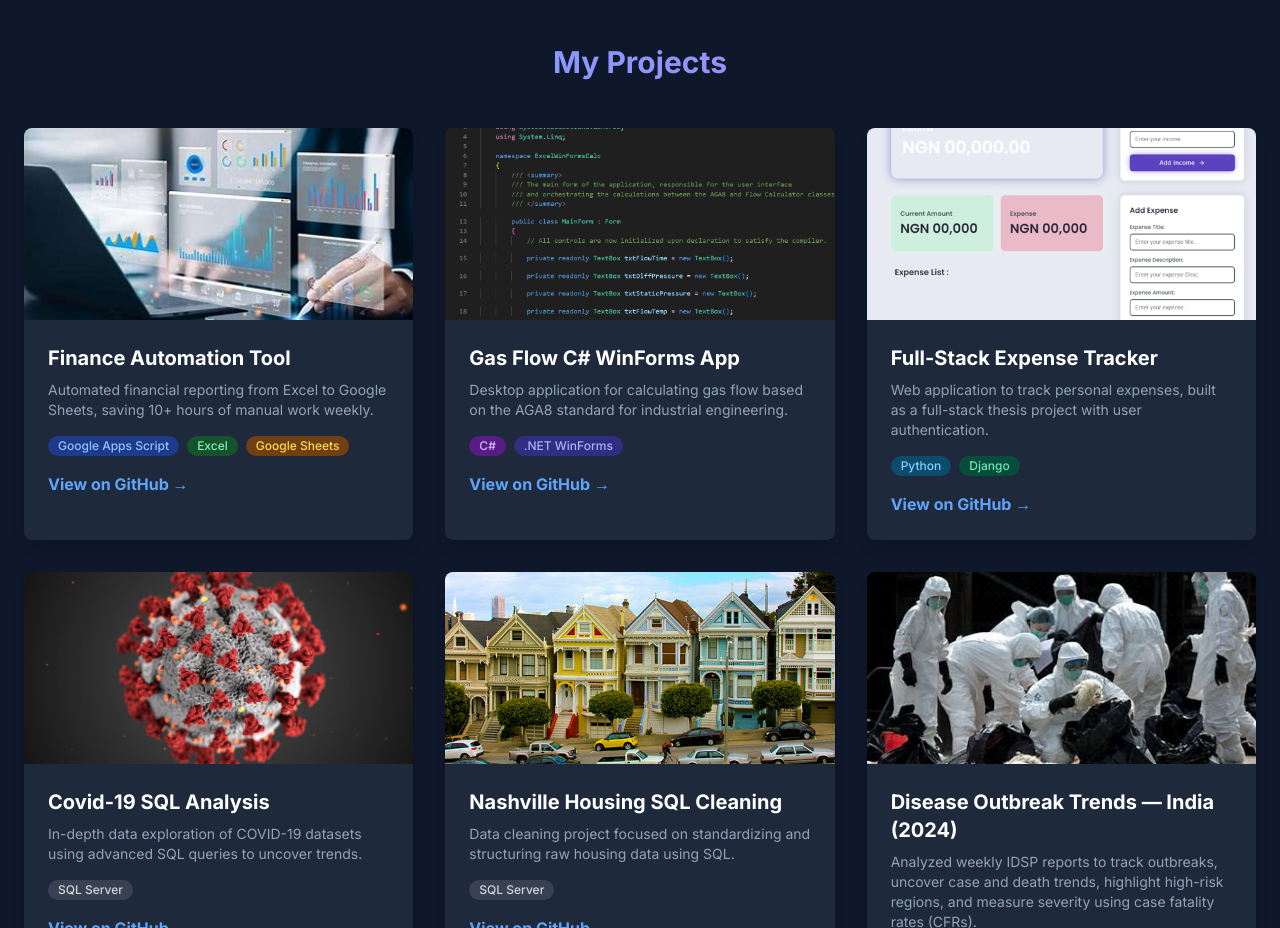
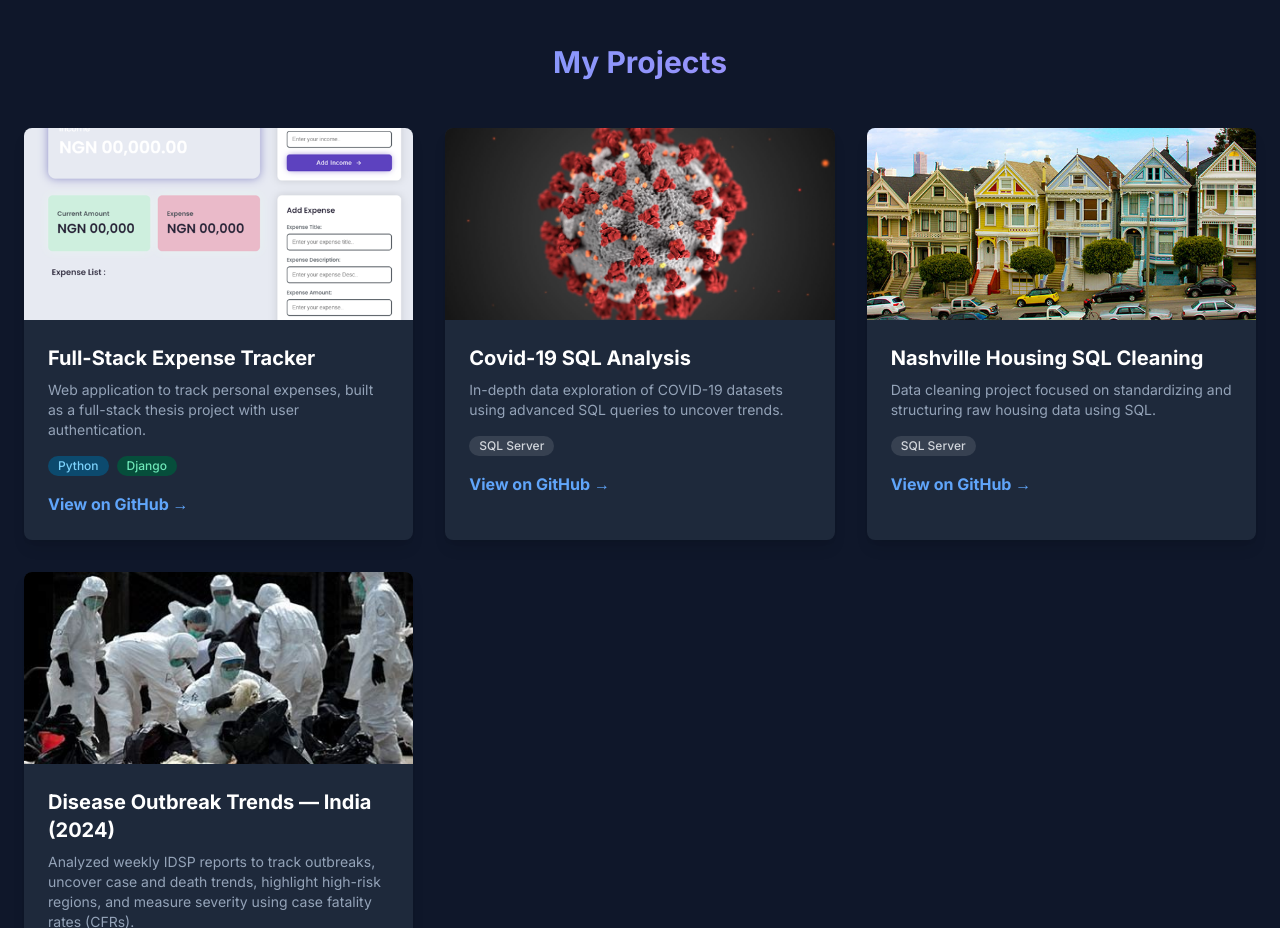
Before and after one commit to Xomie1/tobi, a plain HTML site: page index.html in a window 1280 px wide. Shown: the part 1260-2188 px from the top of the page. Drawn offline with nearby package versions, Linux system fonts and the light colour scheme.

Commit message:
Update index.html

```diff
--- a/index.html
+++ b/index.html
@@ -251,7 +251,7 @@
             style="perspective: 1000px"
           >
             <!-- Project 1 -->
-            <div
+            <!-- <div
               class="project-card bg-slate-800 rounded-lg shadow-lg overflow-hidden reveal"
             >
               <img
@@ -289,7 +289,7 @@
                 >
               </div>
             </div>
-            <!-- Project 2 -->
+             Project 2 --
             <div
               class="project-card bg-slate-800 rounded-lg shadow-lg overflow-hidden reveal"
               style="transition-delay: 100ms"
@@ -324,7 +324,7 @@
                   >View on GitHub &rarr;</a
                 >
               </div>
-            </div>
+            </div> -->
             <!-- Project 3 -->
             <div
               class="project-card bg-slate-800 rounded-lg shadow-lg overflow-hidden reveal"
```
